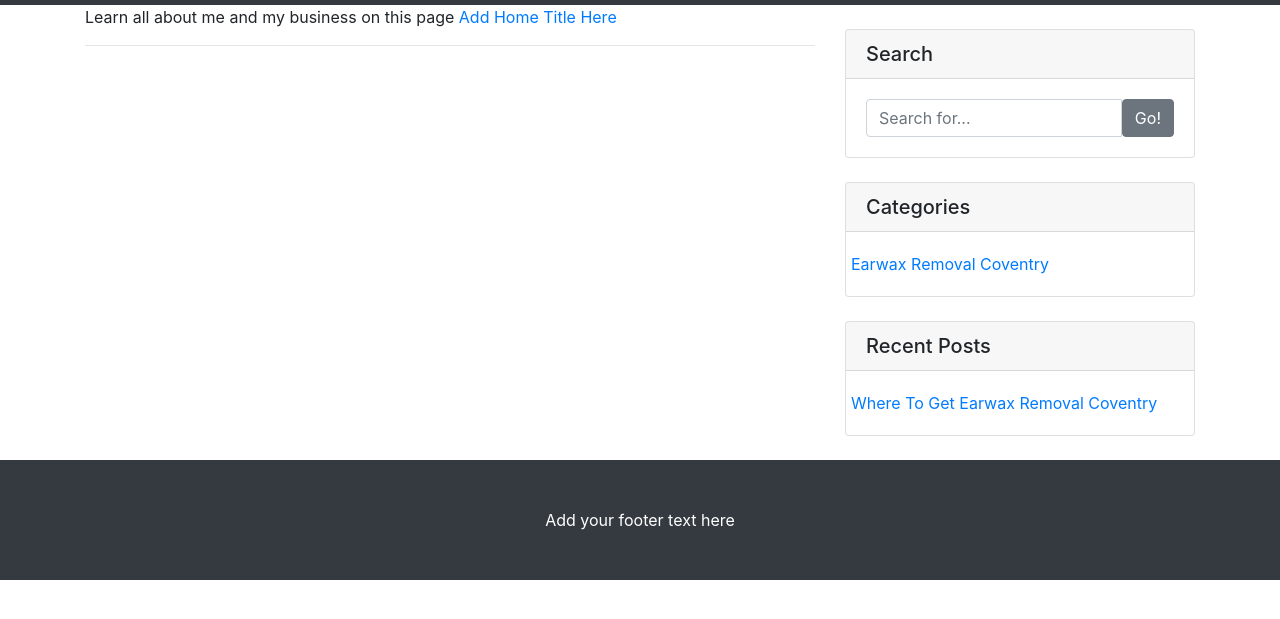
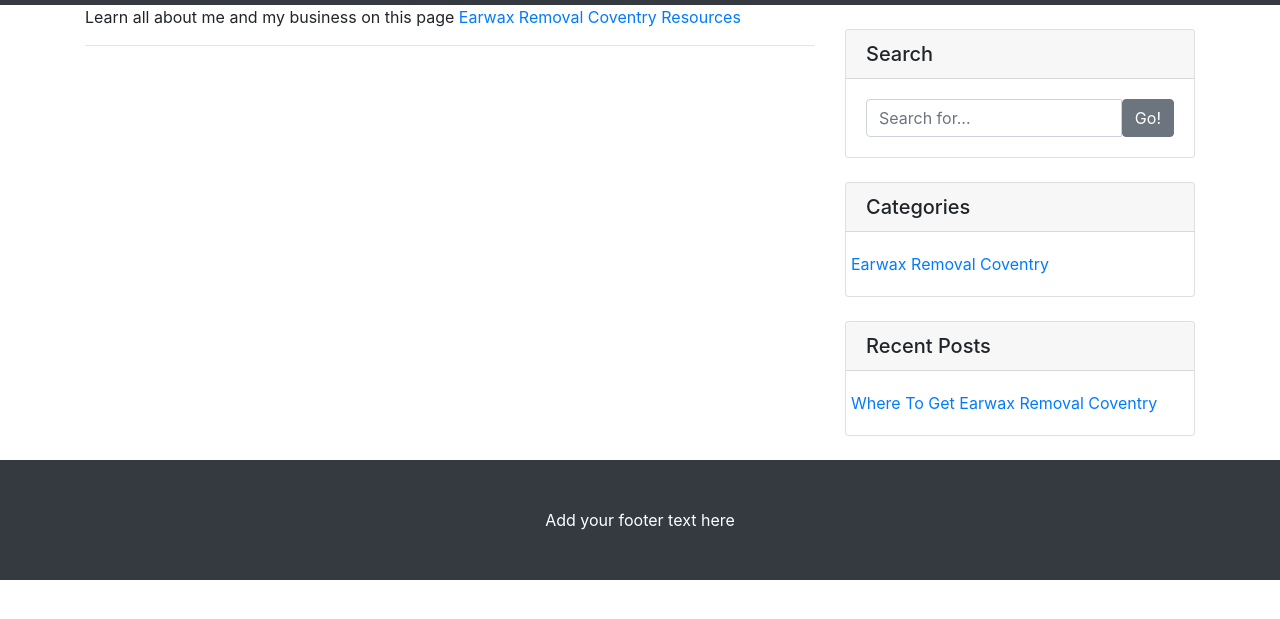
Before and after one commit to earwax-removal-coventry/earwax-removal-coventry, a plain HTML site: page about.html in a window 1280 px wide. Shown: the part 51-670 px from the top of the page. Drawn offline with nearby package versions, Linux system fonts and the light colour scheme.

Commit message:
Update about.html

```diff
--- a/about.html
+++ b/about.html
@@ -5,11 +5,11 @@
 
     <meta charset="utf-8">
     <meta name="viewport" content="width=device-width, initial-scale=1, shrink-to-fit=no">
-     <meta name="description" content="About us, Add Meta Description Here">
-    <meta name="keywords" content="about us, Add Meta Keywords Here">
-    <meta name="author" content="">
+     <meta name="description" content="About us, Micro suction earwax removal Coventry is a proven, safe and comfortable process for ear cleaning. It does not involve using liquids, so there is no mess and no fuss. ">
+    <meta name="keywords" content="about us, earwax removal coventry, ear wax removal coventry, microsuction coventry, earwax removal. ear wax removal, earwax, ear wax, coventry, microsuction">
+    <meta name="author" content="Earwax Removal Coventry">
 
-    <title>About Us | Add Home Title Here</title>
+    <title>About Us | Earwax Removal Coventry Resources</title>
 <link rel="canonical" href="https://earwax-removal-coventry.github.io/earwax-removal-coventry/about.html" />
     <!-- Bootstrap core CSS -->
     <link href="https://maxcdn.bootstrapcdn.com/bootstrap/4.1.1/css/bootstrap.min.css" rel="stylesheet">
@@ -70,7 +70,7 @@ Site Name
         <!-- Post Content Column -->
         <div class="col-lg-8">
 
-         <p> Learn all about me and my business on this page <a href="https://earwax-removal-coventry.github.io/earwax-removal-coventry/">Add Home Title Here</a></p>
+         <p> Learn all about me and my business on this page <a href="https://earwax-removal-coventry.github.io/earwax-removal-coventry/">Earwax Removal Coventry Resources</a></p>
 
           <hr>
 
```
